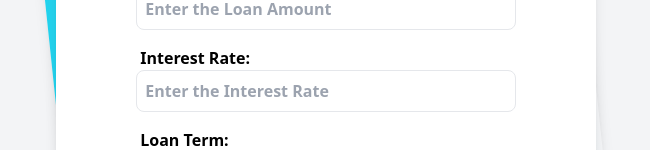
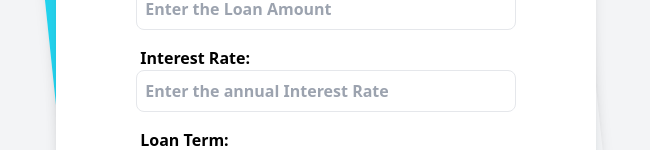
Before and after one commit to AbdulMateen18/loancalculator, a React (Vite) app: page / in a window 1280 px wide. Shown: the part 309-459 px from the top of the page, without its empty margins (314-964 px from the left). Built offline with nearby package versions, Linux system fonts and the light colour scheme.

Commit message:
Update FormComponent.jsx

```diff
--- a/src/components/FormComponent.jsx
+++ b/src/components/FormComponent.jsx
@@ -53,10 +53,11 @@ function FormComponent() {
                   <input
                     id="interest"
                     type="number"
-                    placeholder="Enter the Interest Rate"
+                    placeholder="Enter the annual Interest Rate"
                     onChange={(e) => setInterestRate(e.target.value)}
                     className="border rounded-lg p-2 w-full"
                   />
+                  {/* This will be in percentage, will have to divide it by 100 */}
                 </label>
               </div>
               <div className="mt-4">
```
